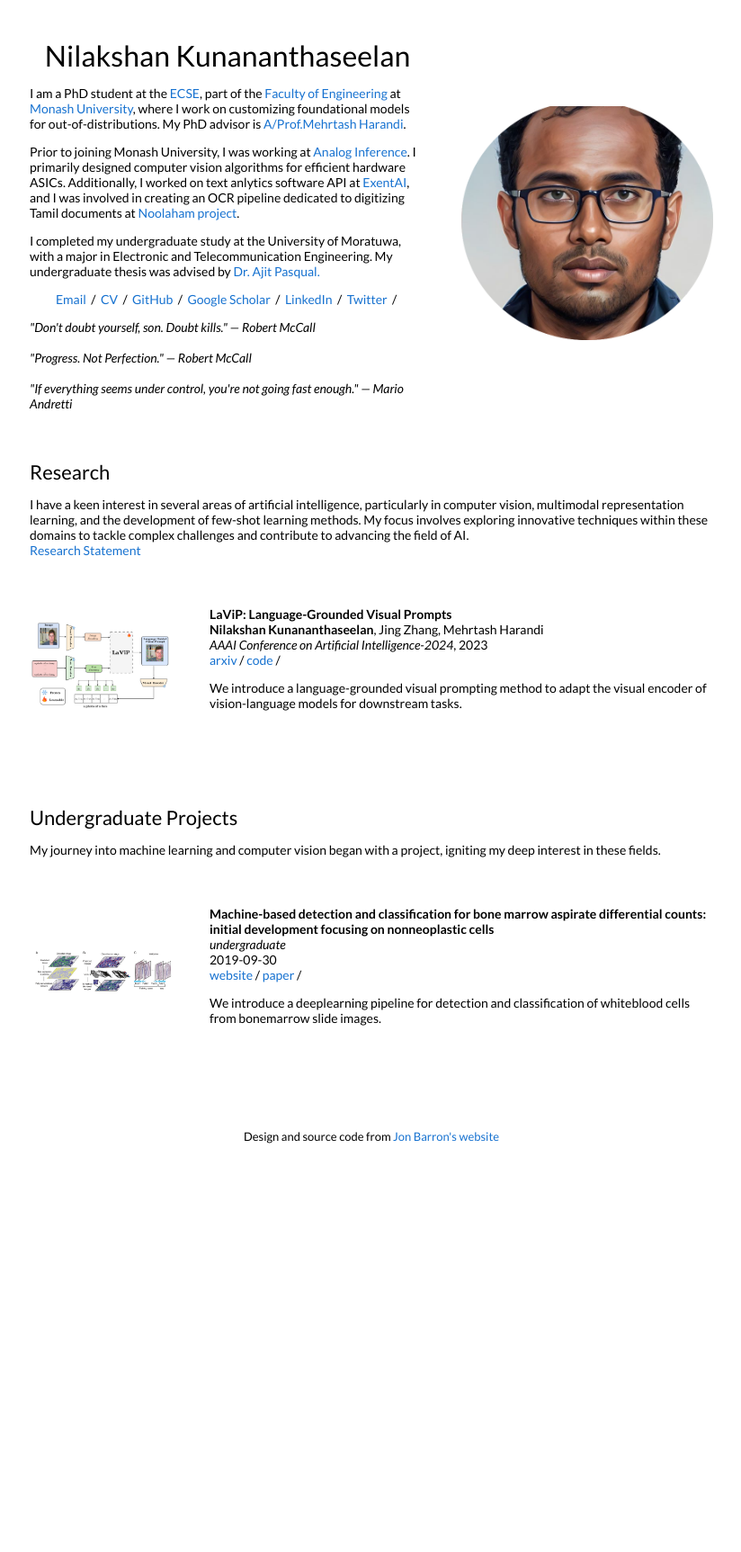
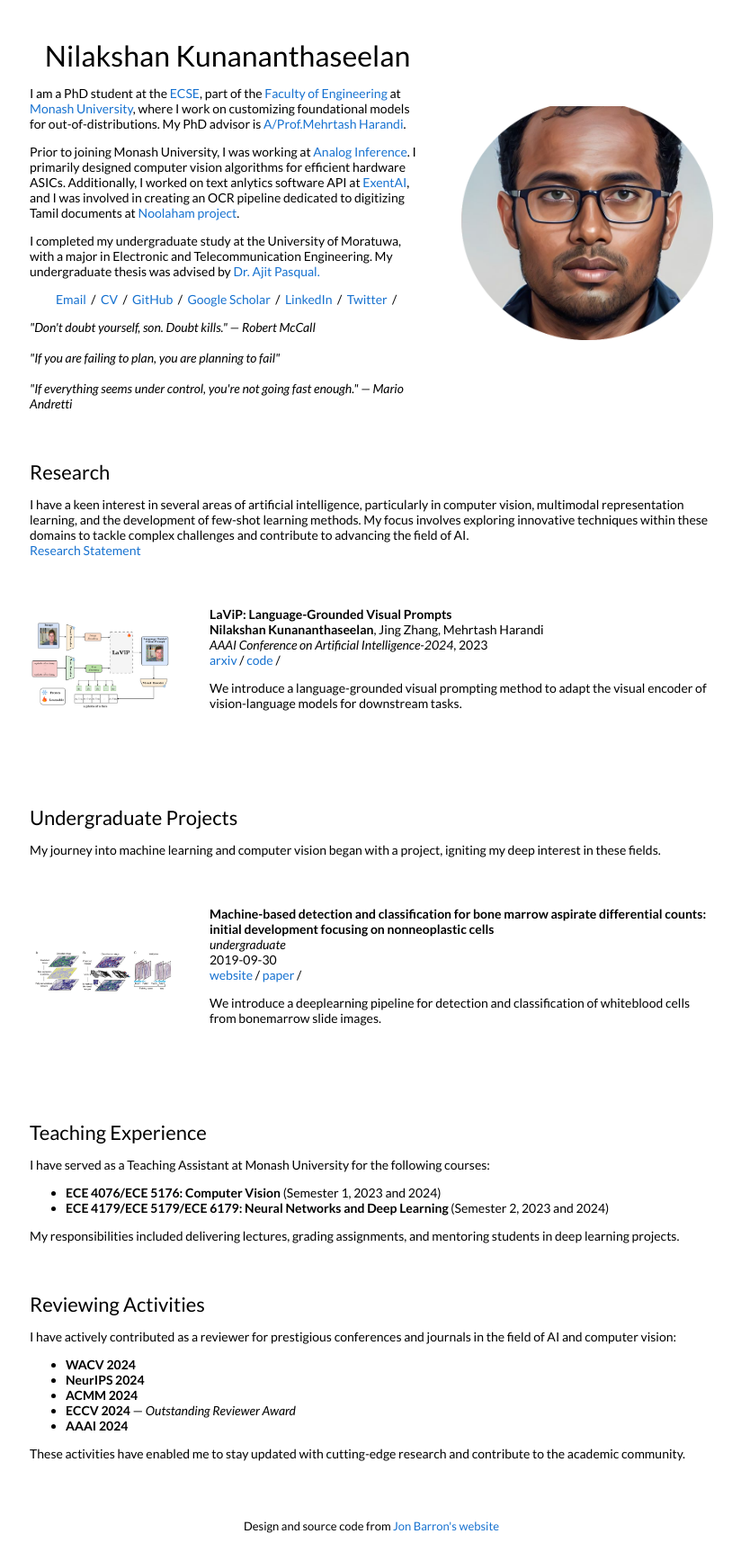
Before and after one commit to NilakshanKunananthaseelan/NilakshanKunananthaseelan.github.io, a Jekyll site: the page built from _posts/2023-12-09-lavip.markdown, in a window 1280 px wide. Shown: the whole page at 90% size, without its empty margins (227-1051 px from the left). Built offline with Jekyll 4.4.1, drawn with Linux system fonts in a browser that asks for light colours; before the commit the page ends 1292 px from its top, so only the background shows below that.

Commit message:
Update default.html

```diff
--- a/_layouts/default.html
+++ b/_layouts/default.html
@@ -56,7 +56,7 @@
               <p>
                 <i>"Don't doubt yourself, son. Doubt kills." — Robert McCall</i>
                 <br><br>
-                <i>"Progress. Not Perfection." — Robert McCall</i>
+                <i>"If you are failing to plan, you are planning to fail"</i>
                 <br><br>
                 <i>"If everything seems under control, you're not going fast enough." — Mario Andretti </i>
 
@@ -199,6 +199,45 @@
         <br>
         <br>
         <br>
+          <!-- Existing Content -->
+
+  <!-- Add Teaching Section -->
+  <table style="width:100%;border:0px;border-spacing:0px;border-collapse:separate;margin-right:auto;margin-left:auto;">
+    <tr>
+      <td style="padding:2.5%;width:100%;vertical-align:middle">
+        <h2>Teaching Experience</h2>
+        <p>
+          I have served as a Teaching Assistant at Monash University for the following courses:
+          <ul>
+            <li><strong>ECE 4076/ECE 5176: Computer Vision</strong> (Semester 1, 2023 and 2024)</li>
+            <li><strong>ECE 4179/ECE 5179/ECE 6179: Neural Networks and Deep Learning</strong> (Semester 2, 2023 and 2024)</li>
+          </ul>
+          My responsibilities included delivering lectures, grading assignments, and mentoring students in deep learning projects.
+        </p>
+      </td>
+    </tr>
+  </table>
+
+  <!-- Add Reviewing Section -->
+  <table style="width:100%;border:0px;border-spacing:0px;border-collapse:separate;margin-right:auto;margin-left:auto;">
+    <tr>
+      <td style="padding:2.5%;width:100%;vertical-align:middle">
+        <h2>Reviewing Activities</h2>
+        <p>
+          I have actively contributed as a reviewer for prestigious conferences and journals in the field of AI and computer vision:
+          <ul>
+            <li><strong>WACV 2024</strong></li>
+            <li><strong>NeurIPS 2024</strong></li>
+            <li><strong>ACMM 2024</strong></li>
+            <li><strong>ECCV 2024</strong> — <em>Outstanding Reviewer Award</em></li>
+            <li><strong>AAAI 2024</strong></li>
+          </ul>
+          These activities have enabled me to stay updated with cutting-edge research and contribute to the academic community.
+        </p>
+      </td>
+    </tr>
+  </table>
+
 
 
         <table style="width:100%;border:0px;border-spacing:0px;border-collapse:separate;margin-right:auto;margin-left:auto;">
```
